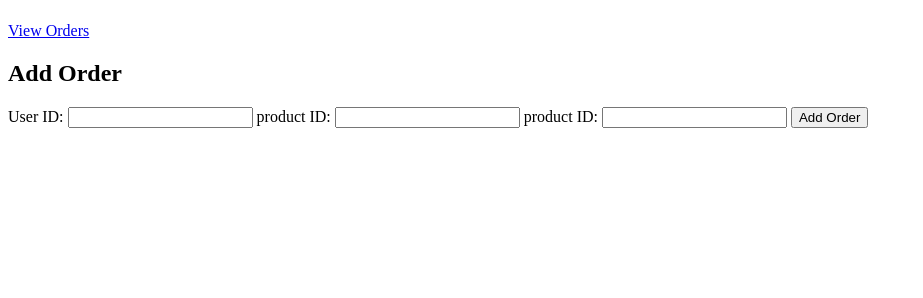
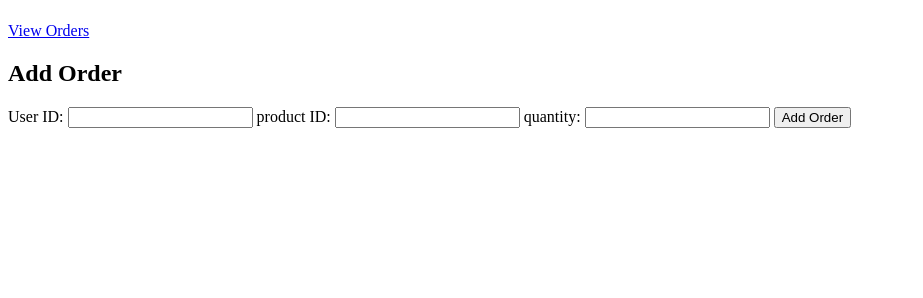
Before and after one commit to dhruv160410116084/microservice, a Flask app: page / in a window 1280 px wide. Shown: the part 412-710 px from the top of the page, without its empty margins (0-923 px from the left). Run offline with Flask 3, Linux system fonts and the light colour scheme; data that the repository does not hold is empty; some libraries are stand-ins or nearby versions.

Commit message:
index updated

```diff
--- a/user_service/app.py
+++ b/user_service/app.py
@@ -82,7 +82,8 @@ def add_order():
     order = request.form
     response = requests.post(ORDER_SERVICE_URL, json={
         'id': order['id'],
-        'description': order['description']
+        'product_id': order['product_id'],
+        'quantity': order['quantity']
     })
     return jsonify({"status": response.json().get("status")}), response.status_code
 
--- a/user_service/templates/index.html
+++ b/user_service/templates/index.html
@@ -46,7 +46,7 @@
         <label for="product_id">product ID:</label>
         <input type="text" id="product_id" name="product_id" required>
 
-        <label for="quantity">product ID:</label>
+        <label for="quantity">quantity:</label>
         <input type="text" id="quantity" name="quantity" required>
 
         <button type="submit">Add Order</button>
```
